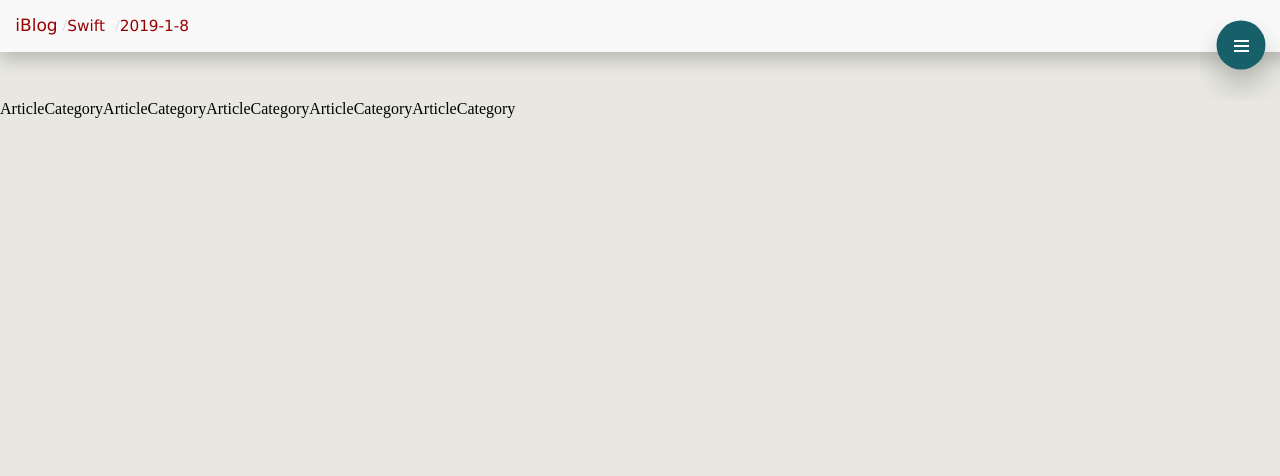
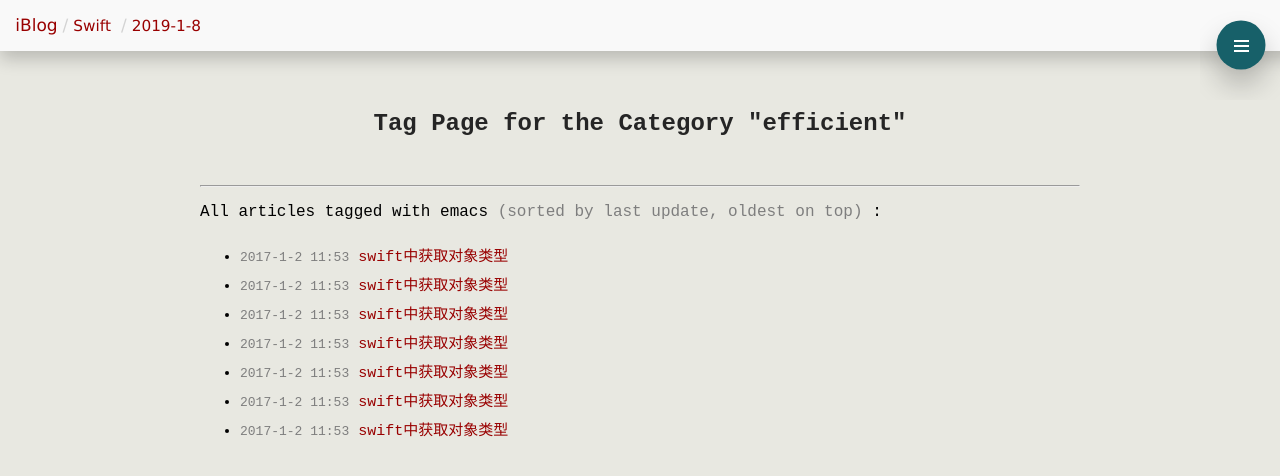
Before and after one commit to sunsetroads/iBlog, a Vue app: page /#/category in a window 1280 px wide. Shown: the top 476 px of the page. Built offline with nearby package versions, Linux system fonts and the light colour scheme.

Commit message:
feat: add atricle category

```diff
--- a/package.json
+++ b/package.json
@@ -9,7 +9,8 @@
   },
   "dependencies": {
     "vue": "^2.5.21",
-    "vue-router": "^3.0.2"
+    "vue-router": "^3.0.2",
+    "vuex": "^3.0.1"
   },
   "devDependencies": {
     "@vue/cli-plugin-babel": "^3.3.0",
--- a/public/index.html
+++ b/public/index.html
@@ -5,7 +5,7 @@
     <meta http-equiv="X-UA-Compatible" content="IE=edge">
     <meta name="viewport" content="width=device-width,initial-scale=1.0">
     <link rel="icon" href="<%= BASE_URL %>favicon.ico">
-    <title>blog-vue</title>
+    <title>iBlog</title>
   </head>
   <body>
     <noscript>
--- a/src/App.vue
+++ b/src/App.vue
@@ -8,7 +8,7 @@
 
 <script>
 import TheNavBar from './components/header/TheNavBar'
-import TheMenu from './components/menu//TheMenu'
+import TheMenu from './components/menu/TheMenu'
 
 export default {
   name: 'App',
@@ -20,16 +20,18 @@ export default {
 </script>
 
 <style>
-#app {
+body {
+  margin: 0;
+  padding: 0;
+  background-color: #e8e8e1;
+  font-family: Inconsolata,monospace;
   -webkit-font-smoothing: antialiased;
   -moz-osx-font-smoothing: grayscale;
 }
 
-body {
-  margin: 0;
-  padding: 0;
-  background-color: #e8e8e1;
-  /* font-family: Courier, monospace */
+a {
+  text-decoration: none;
+  cursor: pointer;
 }
 
 html, body{
--- a/src/components/container/ArticleCategory.vue
+++ b/src/components/container/ArticleCategory.vue
@@ -1,18 +1,69 @@
 <template>
-  <div class="category">ArticleCategoryArticleCategoryArticleCategoryArticleCategoryArticleCategory</div>
+  <div class="category">
+    <h2>
+      Tag Page for the Category "efficient"
+    </h2>
+    <div class="article">
+      <hr>
+      <p>
+        All articles tagged with emacs
+        <span>
+          (sorted by last update, oldest on top)
+        </span>
+        :
+      </p>
+      <ul>
+        <li v-for="(item, index) in articles" :key="index">
+          <span>2017-1-2 11:53</span><a href=""> swift中获取对象类型</a>
+        </li>
+      </ul>
+    </div>
+  </div>
 </template>
 
 <script>
 export default {
   name: "ArticleCategory",
   data() {
-    return {};
+    return {
+      articles: [
+        "a",
+        "b",
+        "c","c","c","c","c"
+      ]
+    };
   }
 };
 </script>
 
 <style scoped>
+.article {
+  padding: 20px 200px;
+}
+
+span {
+  color: #7e7e7e;
+}
+
+li>span {
+  font-size: 13px
+}
+
+ul li{
+  padding-top: 7px;
+}
+
+a {
+  color: #900;
+  font-size: 15px;
+}
+
+h2 {
+  text-align: center;
+  color: #252525;
+}
+
 .category {
-  padding-top: 100px;
+  padding-top: 90px;
 }
 </style>
--- a/src/components/header/BreadcrumbItem.vue
+++ b/src/components/header/BreadcrumbItem.vue
@@ -36,9 +36,8 @@ span{
 }
 
 a{
-	padding-right: 5px;
+	padding: 5px;
 	font-size: 90%;
-    font-family: Verdana,Geneva,sans-serif;
 	cursor: pointer;
 }
 
--- a/src/components/header/TheNavBar.vue
+++ b/src/components/header/TheNavBar.vue
@@ -36,14 +36,13 @@ export default {
   margin-bottom: 20px;
   position: fixed;
   width: 100%;
+  font-family: Verdana,Geneva,sans-serif;
   font-size: 17px;
   color: #900;
 }
 
 a {
     font-size: 100%;
-    font-family: Verdana,Geneva,sans-serif;
-    text-decoration: none;
     color: #900;
 }
 </style>
--- a/src/components/menu/TheSidebar.vue
+++ b/src/components/menu/TheSidebar.vue
@@ -1,19 +1,21 @@
 <template>
 <div id="sidebar">
   <ul>
-    <li>About</li>
-    <li>Admin</li>
-    <li>Search</li>
-    <li>Subscribe</li>
+    <li @click="aboutClick">About</li>
+    <li @click="searchClick">Search</li>
+    <li class="category">
+      <span>Category :</span>
       <ul>
         <li
           v-for="(item, index) of items"
           :key="item.id"
-        @click="select(index)"
+          @click="categorySelect(index)"
         >
-        {{item.message}}
+          <a href="">{{item.message}}</a>
+          <span class="count">  (11)</span>
         </li>
     </ul>
+    </li>
   </ul>
 
 </div>
@@ -26,21 +28,26 @@ export default {
     return {
         about: '',
         items: [
-        { message: 'Foo', id: 1},
-        { message: 'Foo', id: 2 },
-        { message: 'Foo', id: 3 },
-        { message: 'Foo', id: 4 },
-        { message: 'Foo', id: 5 },
-        { message: 'Foo', id: 6 },
-        { message: 'Foo', id: 7 },
-        { message: 'Foo', id: 8 },
-        { message: 'Bar', id: 9 }
+        { message: 'emacs', id: 1},
+        { message: 'Swift', id: 2 },
+        { message: 'OC', id: 3 },
+        { message: 'Note', id: 4 },
+        { message: 'emacs', id: 5},
+        { message: 'Swift', id: 6 },
+        { message: 'OC', id: 7 },
+        { message: 'Note', id: 8 }
       ]
     };
   },
   methods: {
-    select(index){
+    categorySelect(index){
       // let select = this.items[index]
+    },
+    aboutClick() {
+
+    },
+    searchClick() {
+
     }
   }
 }
@@ -51,16 +58,12 @@ export default {
   padding-top: 100px;
   padding-left: 15px;
   color: #eeeded;
-font-size: 16px;
-font-weight: 500
+  font-size: 15px;
+  font-weight: bold
 }
 
-a{
-  text-decoration-style: solid
-}
-
-.about {
-  margin-bottom: 20px
+.count {
+  opacity: 0.7;
 }
 
 ul{
@@ -70,10 +73,30 @@ ul{
 
 ul li {
 cursor: pointer;
-padding-top: 8px
+padding-top: 15px;
 }
 
-ul li:hover {
+ul li li {
+  font-size: 13px;
+  padding-top: 11px;
+}
+
+ul li:first-child {
+cursor: pointer;
+padding-top: 15px;
+}
+
+ul li:not(.category):hover {
   opacity: 0.7;
 }
+
+.category ul{
+  list-style: initial;
+}
+
+a{
+  color: #eeeded;
+  font-size: small;
+  font-weight: sold;
+}
 </style>
--- a/src/main.js
+++ b/src/main.js
@@ -11,5 +11,5 @@ Vue.config.devtools = true
 /* eslint-disable no-new */
 new Vue({
   router,
-  render: h => h(App),
+  render: h => h(App)
 }).$mount('#app')
```
Also changed, not shown: src/components/container/ArticleSearch.vue (added, +15 -0 lines), src/store.js (renamed from src/store/index.js), 1 other file (tests, documents, lock files or other folders). Lines whose indentation alone changed are shown as unchanged.
